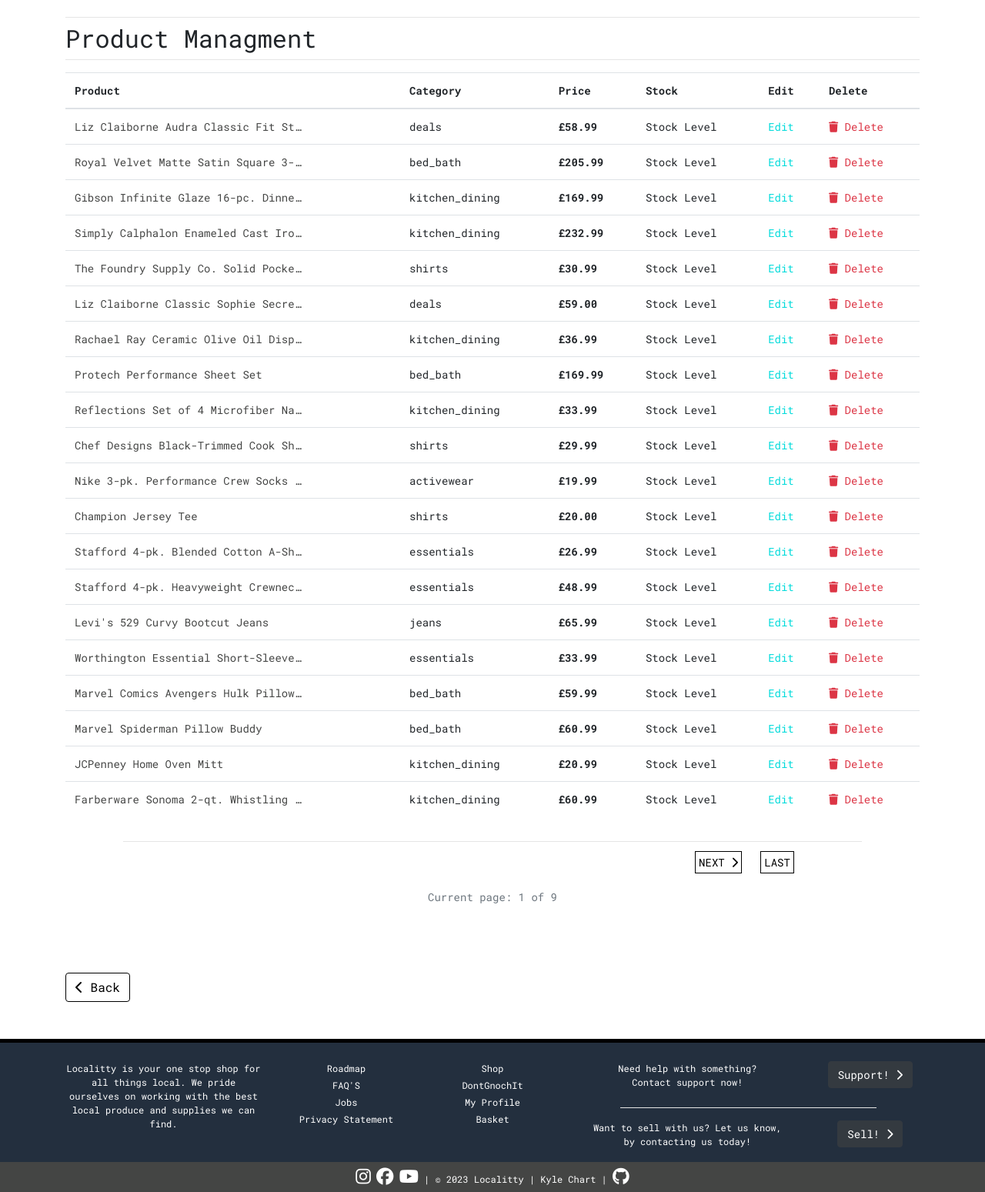
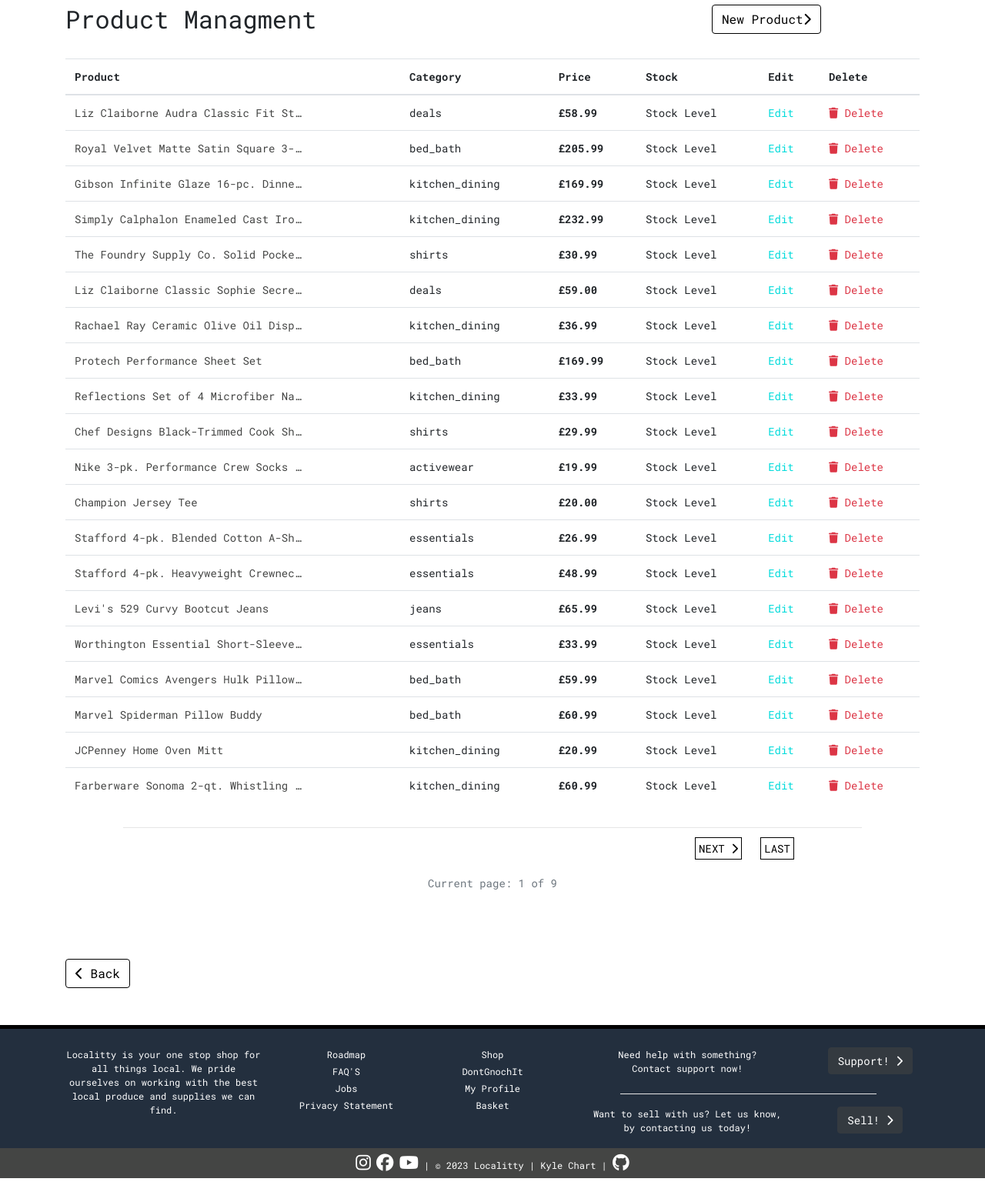
Before and after one commit to Mrekyle/ci-project-5, a Django app: page /profile/product-managment/ in a window 1280 px wide. Shown: the part 84-1633 px from the top of the page at 77% size. Run offline with Django 3.2, Linux system fonts and the light colour scheme; a user stored in the database is signed in; data comes from the database, SQL or seed files in the repository; some libraries are stand-ins or nearby versions.

Commit message:
Added new product button to product managment

```diff
--- a/profiles/templates/product_managment.html
+++ b/profiles/templates/product_managment.html
@@ -20,12 +20,14 @@
 
 {% block content %}
 <div class="container">
-    <div class="row">
-        <div class="col">
-            <hr class="mb-2">
+    <div class="row mb-4">
+            <div class="col-6">
                 <h2 class="page-title">Product Managment</h2>
-            <hr class="mt-2">
-        </div>
+            </div>
+            <div class="col-6">
+                <a href="{% url 'add_product' %}" aria-label="Send the user to the add new product page. To create a new product on the store." class="btn btn-outline-black offset-md-6">New Product<i class="fas fa-chevron-right"></i></a>
+            </div>
+        <hr class="mt-2">
     </div>
 </div>
 <div class="container">
```
Also changed, not shown: notes.txt (+7 -9 lines).
